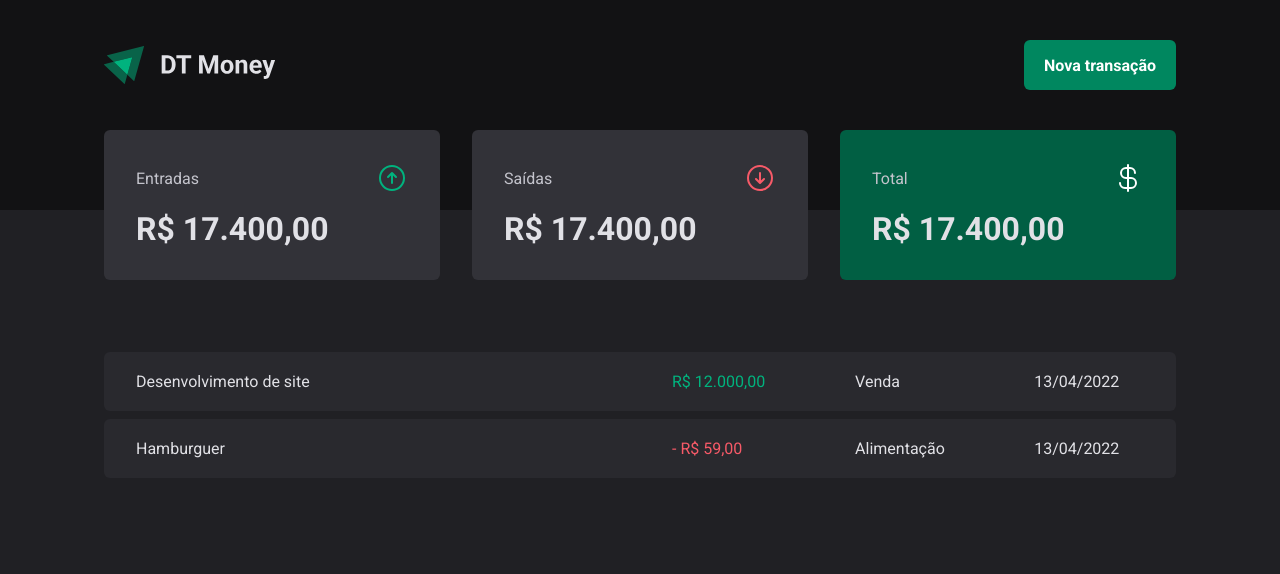
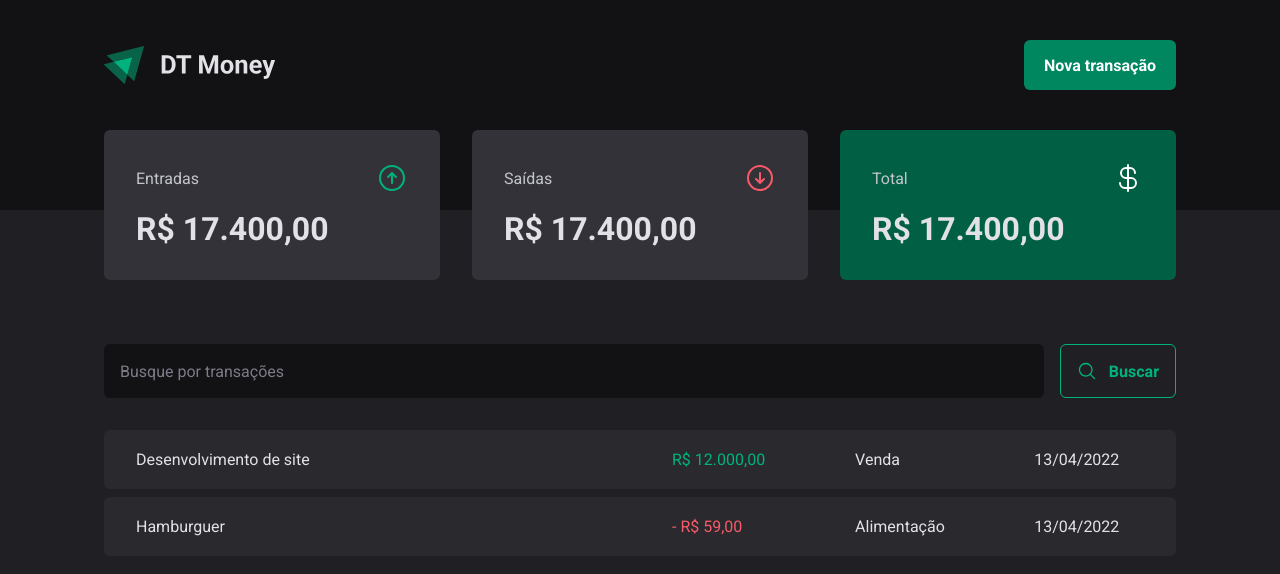
Before and after one commit to pfrancaneto/04-dt-money-v2, a React (Vite) app: page / in a window 1280 px wide. Shown: the top 574 px of the page. Built offline with nearby package versions, Linux system fonts and the light colour scheme.

Commit message:
chamada do componente criado

```diff
--- a/src/pages/Transactions/index.tsx
+++ b/src/pages/Transactions/index.tsx
@@ -1,5 +1,6 @@
 import { Header } from '../../components/Header';
 import { Summary } from '../../components/Summary';
+import { SearchForm } from './components/SearchForm';
 import {
   PriceHighLight,
   TransactionsContainer,
@@ -11,8 +12,8 @@
     <div>
       <Header />
       <Summary />
-
       <TransactionsContainer>
+        <SearchForm />
         <TransactionsTable>
           <tbody>
             <tr>
--- a/src/pages/Transactions/styles.ts
+++ b/src/pages/Transactions/styles.ts
@@ -11,7 +11,7 @@
   width: 100%;
   border-collapse: separate;
   border-spacing: 0 0.5rem;
-  /* margin-top: 1.5rem; */
+  margin-top: 1.5rem;
 
   td {
     padding: 1.25rem 2rem;
```
